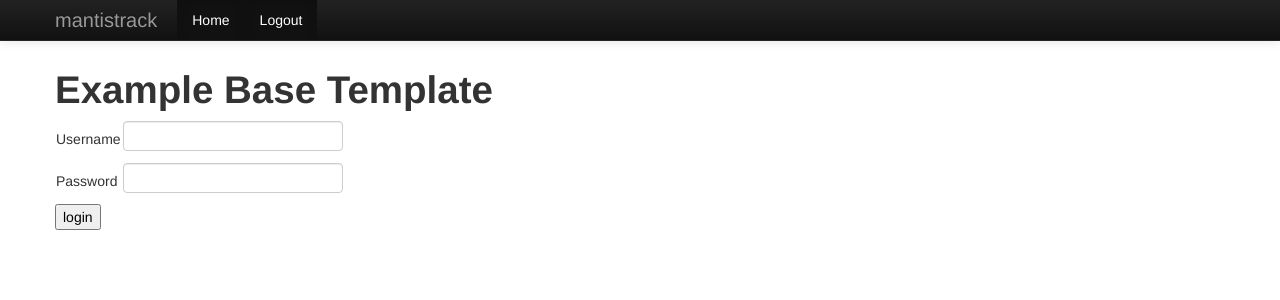
After one commit to archen/mantistrack, a Django app: template mantistrack/templates/login.html in a window 1280 px wide. The commit adds this page. Shown: the top 300 px of the page. Run offline with Django 3.2, Linux system fonts and the light colour scheme; the template is opened without the code that fills it, so the values that code supplies are empty, except form fields; tables that the repository leaves empty hold one stand-in row (values such as "Sample post"); form fields are guessed from the names that the template uses.

Commit message:
added templates

```diff
--- a/mantistrack/mantises/templates/mantises/detail.html
+++ b/mantistrack/mantises/templates/mantises/detail.html
@@ -1,3 +1,7 @@
+{% extends "base.html" %}
+
+{% block content %}
+
 <h1>{{ mantis.name }}</h1>
 <h2>Breed</h2>
         <p>{{ mantis.breed }}</p>
@@ -14,3 +18,5 @@
 <h2>Pictures</h2>
         <!-- todo: add thumbnail gallery -->
         <p>picture thumbnails placeholder</p>
+
+{%  endblock %}
--- a/mantistrack/templates/base.html
+++ b/mantistrack/templates/base.html
@@ -42,10 +42,9 @@
           </a>
           <a class="brand" href="#">mantistrack</a>
           <div class="nav-collapse collapse">
-            <ul class="nav">
-              <li class="active"><a href="#">Home</a></li>
-              <li><a href="#about">About</a></li>
-              <li><a href="#contact">Contact</a></li>
+            <ul class="nav navbar-nav">
+                <li class="active"><a href="{% url 'hackme:index' %}">Home</a></li>
+                <li class="active"><a href="/accounts/logout">Logout</a></li>
             </ul>
           </div><!--/.nav-collapse -->
         </div>
--- /dev/null
+++ b/mantistrack/templates/login.html
@@ -0,0 +1,26 @@
+{% extends "base.html" %}
+
+{% block content %}
+
+{% if form.errors %}
+<p>Your username and password didn't match. Please try again.</p>
+{% endif %}
+
+<form method="post" action="{% url 'django.contrib.auth.views.login' %}">
+{% csrf_token %}
+<table>
+<tr>
+    <td>{{ form.username.label_tag }}</td>
+    <td>{{ form.username }}</td>
+</tr>
+<tr>
+    <td>{{ form.password.label_tag }}</td>
+    <td>{{ form.password }}</td>
+</tr>
+</table>
+
+<input type="submit" value="login" />
+<input type="hidden" name="next" value="{{ next }}" />
+</form>
+
+{% endblock %}
```
Also changed, not shown: mantistrack/mantistrack/settings/local.py (+6 -6 lines), mantistrack/templates/logout.html (added, +7 -0 lines).
